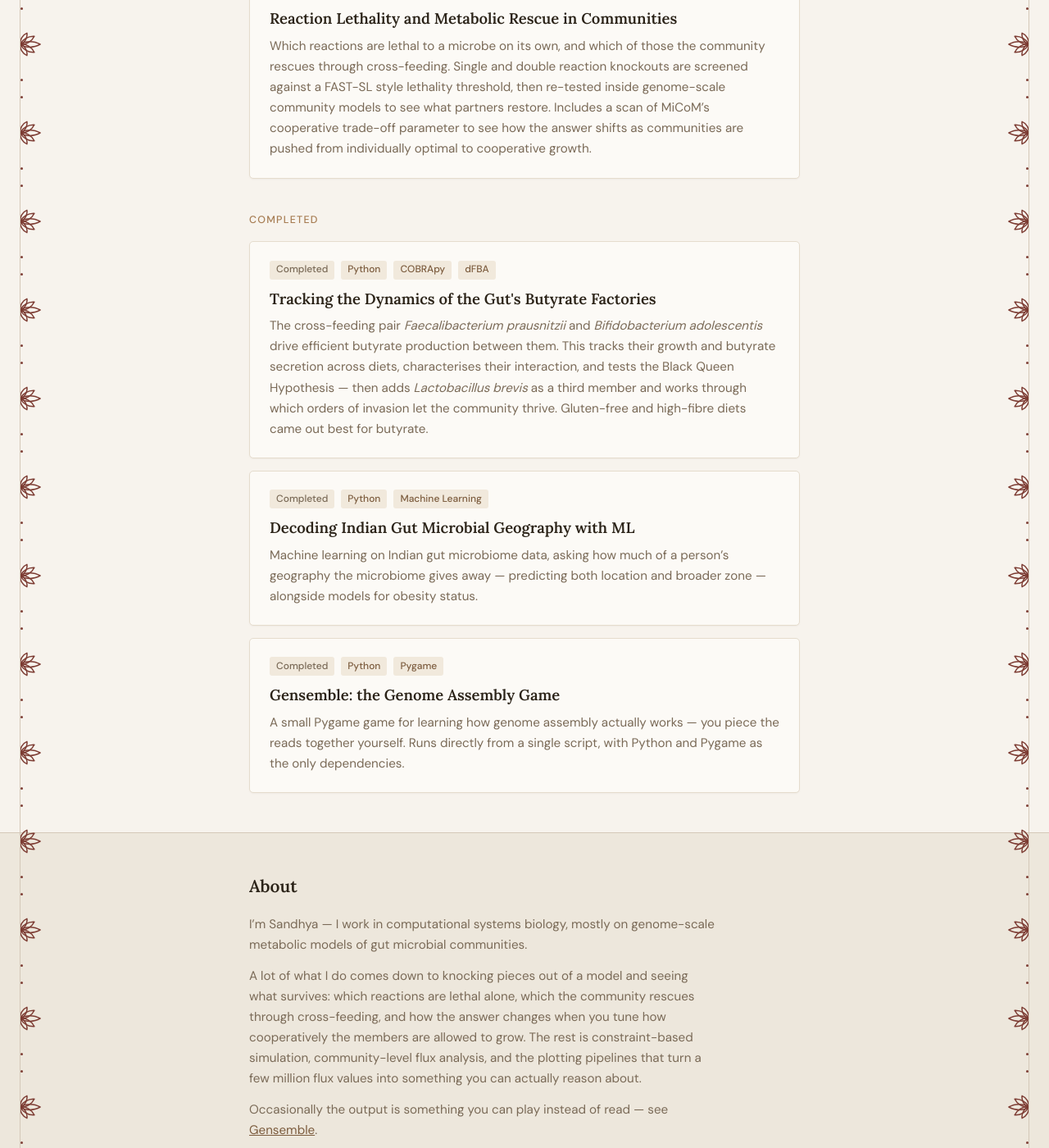
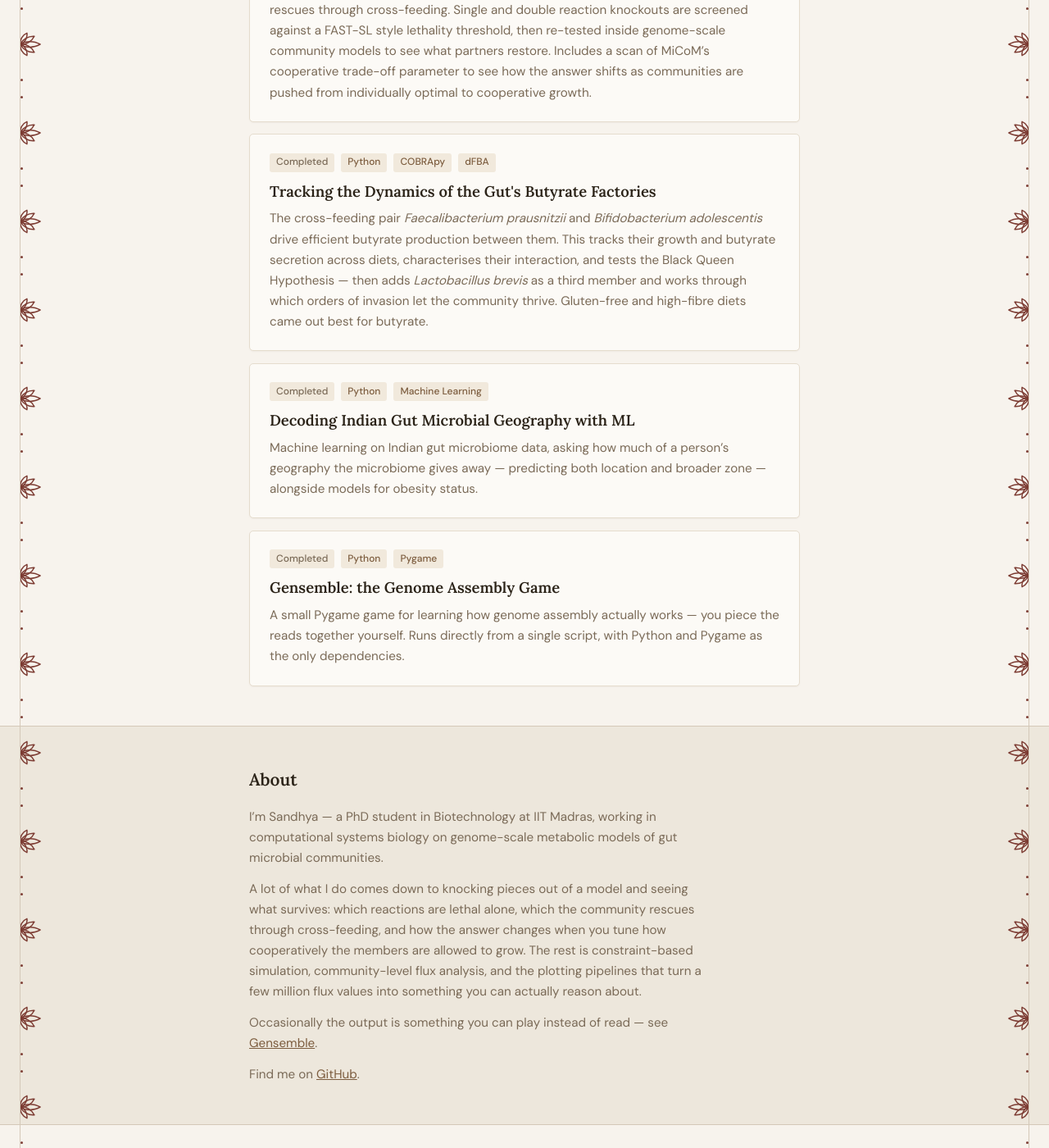
Before and after one commit to SandhyaVasu/SandhyaVasu.github.io, a Jekyll site: the page built from index.md, in a window 1280 px wide and 1400 px high, scrolled down 1126 px. Shown: the whole window at 82% size. Built offline with Jekyll 4.4.1, drawn with Linux system fonts in a browser that asks for light colours; some of the changed text lies outside the part shown.

Commit message:
Add PhD affiliation and mark BT7999 complete
- About text now opens with the affiliation: PhD student in Biotechnology
  at IIT Madras
- Reaction Lethality and Metabolic Rescue moves from ongoing to completed

With nothing left ongoing, the "Completed" heading would have sat alone
above all four cards, labelling a distinction that no longer exists. The
group headings are now shown only when both groups are non-empty, so
they return by themselves as soon as something is in progress again.

Co-Authored-By: Claude Opus 5 <noreply@anthropic.com>
Claude-Session: https://claude.ai/code/session_01WNGz7gQ1s4VvMGhRHsjBhH

```diff
--- a/_layouts/home.html
+++ b/_layouts/home.html
@@ -51,8 +51,12 @@ layout: default
     {% assign ongoing = sorted | where: "status", "ongoing" %}
     {% assign finished = sorted | where: "status", "completed" %}
 
+    {% comment %} Only label the groups when there is more than one to tell apart. {% endcomment %}
+    {% assign show_groups = false %}
+    {% if ongoing.size > 0 and finished.size > 0 %}{% assign show_groups = true %}{% endif %}
+
     {% if ongoing.size > 0 %}
-    <h3 class="project-group">Ongoing</h3>
+    {% if show_groups %}<h3 class="project-group">Ongoing</h3>{% endif %}
     <ul class="project-list">
       {% for project in ongoing %}
       <li class="project-item">
@@ -68,7 +72,7 @@ layout: default
     {% endif %}
 
     {% if finished.size > 0 %}
-    <h3 class="project-group">Completed</h3>
+    {% if show_groups %}<h3 class="project-group">Completed</h3>{% endif %}
     <ul class="project-list">
       {% for project in finished %}
       <li class="project-item">
--- a/index.md
+++ b/index.md
@@ -8,8 +8,9 @@ intro_text: >-
   communities can do together that none of their members manage alone.
 ---
 
-I'm Sandhya — I work in computational systems biology, mostly on genome-scale
-metabolic models of gut microbial communities.
+I'm Sandhya — a PhD student in Biotechnology at IIT Madras, working in
+computational systems biology on genome-scale metabolic models of gut microbial
+communities.
 
 A lot of what I do comes down to knocking pieces out of a model and seeing what
 survives: which reactions are lethal alone, which the community rescues through
```
Also changed, not shown: _projects/reaction-lethality-rescue.md (+1 -1 lines).
